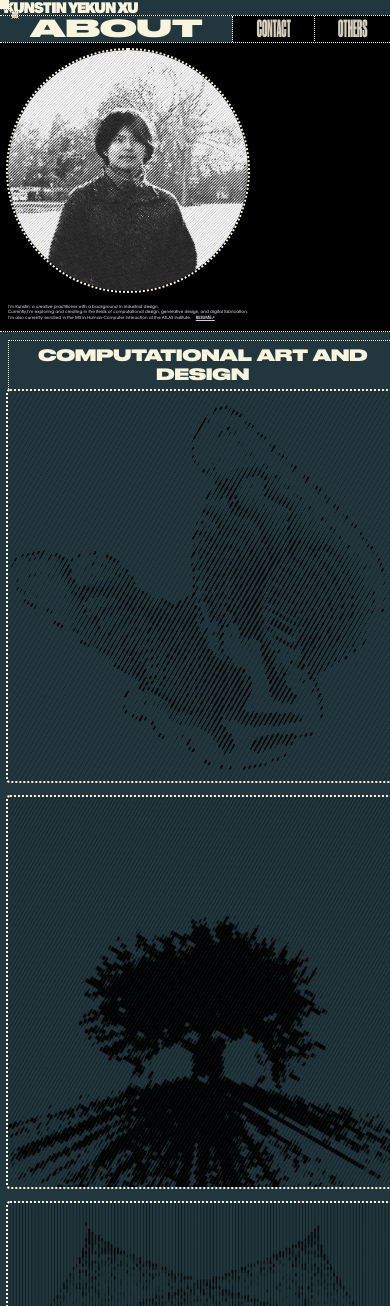
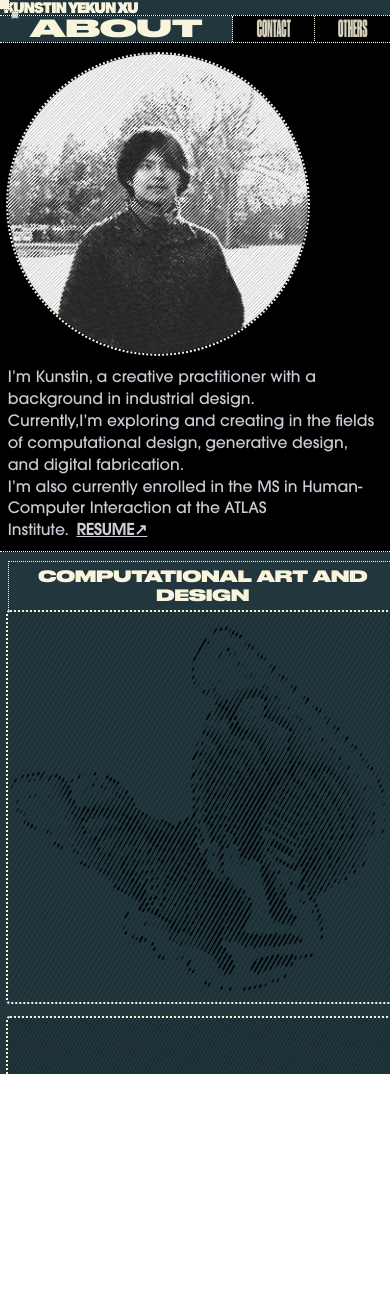
Before and after one commit to KSJIM/Kunstinweb2025, a Next.js app: page / in a window 390 px wide. Shown: the top 1306 px of the page. After the commit the page ends 1106 px from the top, so only its background shows below. Built offline with nearby package versions, Linux system fonts and the light colour scheme.

Commit message:
移动端更新

```diff
--- a/pages/index.js
+++ b/pages/index.js
@@ -102,7 +102,7 @@ const projects = [
 ];
 
 //模版
-const isMobile = window.innerWidth <= 768;
+
 
 const openDetail = (project) => {
   setActiveProject(project);
@@ -148,6 +148,14 @@ export default function Home() {
 
 
 
+  //移动端
+  const [isMobile, setIsMobile] = useState(false);
+
+  useEffect(() => {
+    if (typeof window !== 'undefined') {
+      setIsMobile(window.innerWidth <= 768);
+    }
+  }, []);
 
 
   //视频播放
--- a/styles/style.css
+++ b/styles/style.css
@@ -795,12 +795,10 @@ height: 100%;
 
 
 
-
-
-/* mobile针对屏幕宽度小于768px的设备 */
+/* Mobile 适配：屏幕宽度小于768px */
 @media (max-width: 768px) {
   .container {
-    flex-direction: column;  /* 改为上下布局 */
+    flex-direction: column;
     height: auto;
   }
 
@@ -809,29 +807,50 @@ height: 100%;
     height: auto;
     border-right: none;
     border-bottom: 1px dotted #f4f4f4;
+
+  }
+
+  .sidebar-profile {
+    width: 3px;
+    max-width: 40vw;
+    border-radius: 50%;
+    margin: 2vh auto;   /* 居中 */
+    display: block;
+  }
+
+  .sidebar-bottom p {
+    font-size: 4vw;     /* 文字放大 */
+    text-align: left;
+  }
+
+  .menu-link {
+    font-size: 6vw;
   }
 
   .main {
     width: 100%;
     padding: 2%;
-    font-size: 4vw;  /* 文字适配 */
+    font-size: 4vw;
+    overflow-y: auto;
+    max-height: 60vh;   /* 保证 main 可滑动 */
   }
 
+  /* Detail 改为下方显示 */
   .detail {
+    position: relative;
     width: 100%;
+    max-height: none;
+    overflow-y: visible;
+    padding: 4%;
   }
 
-  .menu-link {
-    font-size: 6vw;  /* 菜单更大方便点击 */
+  .container.detail-open .detail {
+    width: 100%;
+    padding: 4%;
   }
 
   .project-image-container {
-    aspect-ratio: 1 / 1;  /* 改为正方形或其他适合手机比例 */
+    aspect-ratio: 1 / 1;
     margin-bottom: 4vw;
   }
-
-  .sidebar-profile {
-    max-width: 60%;
-    margin: 0 auto;
-  }
 }
```
